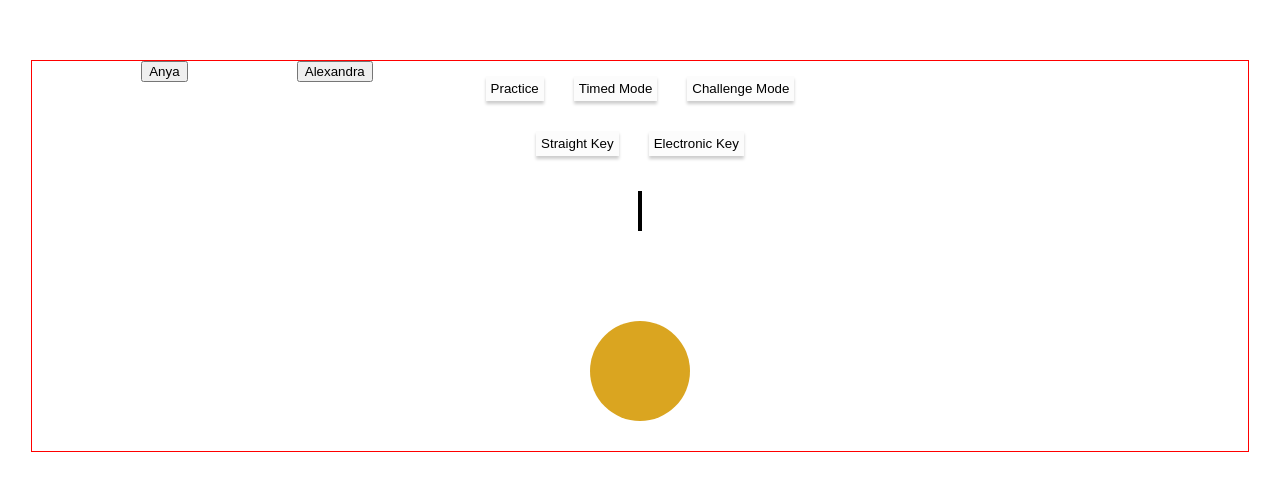
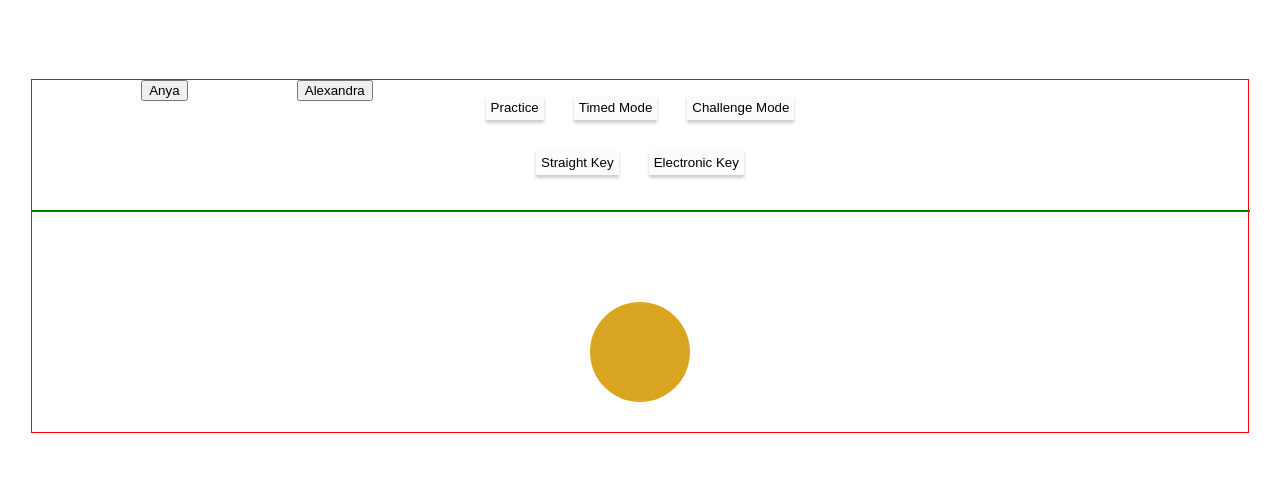
Before and after one commit to genemecija/learn-morse-code, a React (Create React App) app: page / in a window 1280 px wide. Shown: the part 144-634 px from the top of the page. Built offline with nearby package versions, Linux system fonts and the light colour scheme.

Commit message:
Challenge mode progress

```diff
--- a/src/App.js
+++ b/src/App.js
@@ -41,7 +41,7 @@ function App() {
             <MorseBufferContextProvider>
                     <KeyTypePicker />
                     {keyType === "straight" ?
-                        <StraightKey key={gameMode} /> : <ElectronicKey key={gameMode} />}
+                        <StraightKey gameMode={gameMode} /> : <ElectronicKey gameMode={gameMode} />}
                     {gameMode === 'practice' &&
                         <>
                             <PracticeMode /><br/>
--- a/src/app-modes/ChallengeMode.js
+++ b/src/app-modes/ChallengeMode.js
@@ -7,17 +7,17 @@ import ChallengeWord from '../components/ChallengeWord'
 import ChallengeBufferDisplay from '../components/ChallengeBufferDisplay';
 import { MorseBufferContext } from '../contexts/morseBufferContext';
 
-function ChallengeMode() { console.log("ChallengeMode loaded");
+function ChallengeMode() {
+    console.log("ChallengeMode loaded");
 
     let word = "morse"
 
-    const {morseCharBuffer} = useContext(MorseBufferContext)
+    const {morseCharBuffer, setMorseCharBuffer} = useContext(MorseBufferContext)
 
 
-    // console.log('morseCharBuffer:', morseCharBuffer, '|END');
+    let challengeLetters = word.split('')
     let morseLetters = morseCharBuffer.split('_').filter(l => l !== '')
-    // console.log('morseLetters:', morseLetters, morseLetters.length);
-    let challengeLetters = word.split('')
+
     let correctIndexes = []
     let incorrectIndex = null
 
@@ -57,7 +57,7 @@ function ChallengeMode() { console.log("ChallengeMode loaded");
     return (
         <>
             <ChallengeWord word={spannedWord} />
-            <ChallengeBufferDisplay incorrectIndex={incorrectIndex} />
+            <ChallengeBufferDisplay incorrectIndex={incorrectIndex} morseLetters={morseLetters} setMorseCharBuffer={setMorseCharBuffer} />
             <button onClick={() => console.log(morseCharBuffer)}>morseCharBuffer</button>
         </>
     );
--- a/src/components/ChallengeBufferDisplay.js
+++ b/src/components/ChallengeBufferDisplay.js
@@ -1,7 +1,7 @@
 import React, { useContext } from "react"
 import DitDahDisplay from "./DitDahDisplay"
 import morseCode from '../data/morse-reverse.json'
-import { MorseBufferContext } from "../contexts/morseBufferContext"
+// import { MorseBufferContext } from "../contexts/morseBufferContext"
 
 function ChallengeBufferDisplay(props) {
 
@@ -20,68 +20,35 @@ function ChallengeBufferDisplay(props) {
     //     document.getElementById('counter').innerText = Number(num) + 1
     //     document.getElementById('holder').innerText = buffer
     // }
-    const {morseCharBuffer} = useContext(MorseBufferContext)
+    // const {morseCharBuffer, setMorseCharBuffer} = useContext(MorseBufferContext)
 
-    let buffer = morseCharBuffer.slice(0,-1).replace(/_/g, ' ')
-    console.log('buffer', buffer);
-
+    const morseLetters = props.morseLetters
+    console.log('morseLetters', morseLetters);
+    const setMorseCharBuffer = props.setMorseCharBuffer
     let ditDahs = []
+    let alphanumeric = ''
     let incorrectIndex = props.incorrectIndex
 
-    let morseLetters = buffer.split(' ')
-    if (incorrectIndex) {
+    for (let i in morseLetters) {
+        let morseChar = morseLetters[i]
+        alphanumeric += morseCode[morseChar]
 
-        for (let i in morseLetters) {
-            let letter = morseLetters[i]
-
-            if (Number(i) === incorrectIndex) {
-                ditDahs.push(letter.split('').map((ditdah,index) => <DitDahDisplay key={index} dd={ditdah}  className={"morseError"}/>))
-            } else {
-                ditDahs.push(letter.split('').map((ditdah,index) => <DitDahDisplay key={index} dd={ditdah} className={""}/>))
-            }
-        }
-    } else {
-        ditDahs = buffer.split('').map((ditdah,index) => <DitDahDisplay key={index} dd={ditdah} />)
+        let cn = ''
+        cn = (incorrectIndex === i) ? 'morseError' : ''
+        ditDahs.push(morseChar)
+        ditDahs.push(' ')
     }
 
 
-    let alphanumeric = ''
-    let letters = buffer.split(' ')
-
-    if (buffer === '') {}
-    else {
-        for (let i in letters) {
-            if (letters[i] === ' ') {
-                alphanumeric += ' '
-            } else {
-                if (morseCode[letters[i]] === undefined) {
-                    // alphanumeric += '[?]'
-                    alphanumeric += (letters[i] === '' ? '':'[?]')
-                } else {
-                    alphanumeric += morseCode[letters[i]]
-                }
-            }
-        }
-    }
-
-    // } else if (buffer !== '') {
-    //     let letters = buffer
-    //     if (morseCode[letters] === undefined) {
-    //         alphanumeric += '[?]'
-    //     } else {
-    //         alphanumeric += morseCode[letters]
-    //     }
-    // }
-
     return (
         <div id="challengeBufferDisplay">
-            <div id="ditDahs">
-                {ditDahs}
-            </div>
             <div id="alphanumeric-container">
                 <div id="alphanumeric">
                     {alphanumeric.toUpperCase()}
                 </div>
+            </div>
+            <div id="ditDahs">
+                {ditDahs}
             </div>
         </div>
     )
--- a/src/components/StraightKey.js
+++ b/src/components/StraightKey.js
@@ -2,5 +2,6 @@ import React from 'react'
 import useStraightKey from '../hooks/useStraightKey';
 
 export default React.memo(function StraightKey(props) {
+    console.log('props.gameMode',props.gameMode);
     useStraightKey(props.gameMode)
 })
--- a/src/contexts/keyTypeContext.js
+++ b/src/contexts/keyTypeContext.js
@@ -4,7 +4,7 @@ const KeyTypeContext = React.createContext()
 
 function KeyTypeContextProvider(props) {
 
-    const [keyType, setKeyType] = useState('straight')
+    const [keyType, setKeyType] = useState('')
 
     return (
         <KeyTypeContext.Provider value={{
--- a/src/css/App.css
+++ b/src/css/App.css
@@ -172,6 +172,11 @@ html, body {
       align-self: center;
 }
 
+#challengeWord span {
+  padding: 4px;
+  margin: 1px;
+}
+
 #morseBufferDisplay, #challengeBufferDisplay {
   display: -webkit-box;
   display: -ms-flexbox;
@@ -179,15 +184,44 @@ html, body {
   -webkit-box-pack: center;
       -ms-flex-pack: center;
           justify-content: center;
+  border: 1px solid green;
+  -webkit-box-orient: vertical;
+  -webkit-box-direction: normal;
+      -ms-flex-direction: column;
+          flex-direction: column;
+  -webkit-box-align: center;
+      -ms-flex-align: center;
+          align-items: center;
   width: 100%;
-  height: 40px;
   margin-bottom: 20px;
+}
+
+#morseBufferDisplay #alphanumeric-container, #challengeBufferDisplay #alphanumeric-container {
+  padding-left: 5px;
+  width: 50%;
+  display: -webkit-box;
+  display: -ms-flexbox;
+  display: flex;
+  -webkit-box-pack: center;
+      -ms-flex-pack: center;
+          justify-content: center;
+}
+
+#morseBufferDisplay #alphanumeric-container #alphanumeric, #challengeBufferDisplay #alphanumeric-container #alphanumeric {
+  font-size: 40px;
+  font-family: 'Courier';
+  font-weight: bold;
+  background-color: transparent;
+}
+
+#morseBufferDisplay #alphanumeric-container #alphanumeric:first-child, #challengeBufferDisplay #alphanumeric-container #alphanumeric:first-child {
+  padding-left: 5px;
+  padding-right: 5px;
 }
 
 #morseBufferDisplay #ditDahs, #challengeBufferDisplay #ditDahs {
   width: 50%;
   padding-right: 5px;
-  border-right: 2px solid #000;
   display: -webkit-box;
   display: -ms-flexbox;
   display: flex;
@@ -195,9 +229,9 @@ html, body {
   -webkit-box-direction: normal;
       -ms-flex-direction: row;
           flex-direction: row;
-  -webkit-box-pack: end;
-      -ms-flex-pack: end;
-          justify-content: flex-end;
+  -webkit-box-pack: center;
+      -ms-flex-pack: center;
+          justify-content: center;
 }
 
 #morseBufferDisplay #ditDahs .ditDah, #challengeBufferDisplay #ditDahs .ditDah {
@@ -220,27 +254,6 @@ html, body {
   font-size: 35px;
   font-family: 'Courier';
   font-weight: bold;
-}
-
-#morseBufferDisplay #alphanumeric-container, #challengeBufferDisplay #alphanumeric-container {
-  border-left: 2px solid #000;
-  padding-left: 5px;
-  width: 50%;
-  display: -webkit-box;
-  display: -ms-flexbox;
-  display: flex;
-}
-
-#morseBufferDisplay #alphanumeric-container #alphanumeric, #challengeBufferDisplay #alphanumeric-container #alphanumeric {
-  font-size: 40px;
-  font-family: 'Courier';
-  font-weight: bold;
-  background-color: transparent;
-}
-
-#morseBufferDisplay #alphanumeric-container #alphanumeric:first-child, #challengeBufferDisplay #alphanumeric-container #alphanumeric:first-child {
-  padding-left: 5px;
-  padding-right: 5px;
 }
 
 .space {
--- a/src/hooks/useStraightKey.js
+++ b/src/hooks/useStraightKey.js
@@ -6,7 +6,6 @@ import config from '../config.json'
 // STRAIGHT KEY TELEGRAPH
 
 function useStraightKey(gameMode) {
-    console.log(gameMode);
 
     const {morseCharBuffer, setMorseCharBuffer, morseWords, setMorseWords} = useContext(MorseBufferContext)
     // const {gameMode} = useContext(GameModeContext)
@@ -130,9 +129,9 @@ function useStraightKey(gameMode) {
         gapTimer = setInterval(() => {
             gapTime += 1
 
+            console.log('useStraightKey-gameMode:',gameMode);
             // Gap between words
             if (gameMode === 'practice' && gapTime >= wordGapMaxTime) {
-                console.log('practice');
                 setMorseCharBuffer(prev => prev + '/')
                 clearInterval(gapTimer)
                 gapTimer = 0
--- a/src/scss/App.scss
+++ b/src/scss/App.scss
@@ -125,22 +125,49 @@ html, body {
     background: #EEE;
     text-transform: uppercase;
     align-self: center;
+    span {
+        padding: 4px;
+        margin: 1px;
+    }
 }
 #morseBufferDisplay, #challengeBufferDisplay {
     display: flex;
     justify-content: center;
-    // border: 1px solid green;
+    border: 1px solid green;
+    flex-direction: column;
+    align-items: center;
     width: 100%;
-    height: 40px;
+    // height: 40px;
     margin-bottom: 20px;
+
+    #alphanumeric-container {
+        // border-left: 2px solid #000;
+        padding-left: 5px;
+        width: 50%;
+        display: flex;
+        justify-content: center;
+
+        #alphanumeric {
+            font-size: 40px;
+            font-family: 'Courier';
+            font-weight: bold;
+            background-color: transparent;
+
+            &:first-child {
+                padding-left: 5px;
+                padding-right: 5px;
+                // box-shadow: $main-box-shadow;
+            }
+        }
+    }
 
     #ditDahs {
         width: 50%;
         padding-right: 5px;
-        border-right: 2px solid #000;
+        // border-right: 2px solid #000;
         display: flex;
         flex-direction: row;
-        justify-content: flex-end;
+        justify-content: center;
 
         .ditDah {
             background: #DDD;
@@ -158,26 +185,6 @@ html, body {
             font-weight: bold;
         }
     }
-
-    #alphanumeric-container {
-        border-left: 2px solid #000;
-        padding-left: 5px;
-        width: 50%;
-        display: flex;
-
-        #alphanumeric {
-            font-size: 40px;
-            font-family: 'Courier';
-            font-weight: bold;
-            background-color: transparent;
-
-            &:first-child {
-                padding-left: 5px;
-                padding-right: 5px;
-                // box-shadow: $main-box-shadow;
-            }
-        }
-    }
 }
 
 .space {
@@ -187,6 +194,7 @@ html, body {
     background: rgba(255,0,0,0.4);
     color: rgb(120, 0, 0);
     border-radius: 5px;
+    // text-decoration: line-through;
 }
 .correct {
     background: rgba(0,255,0,0.4);
```
Also changed, not shown: 1 other file (tests, documents, lock files or other folders).
